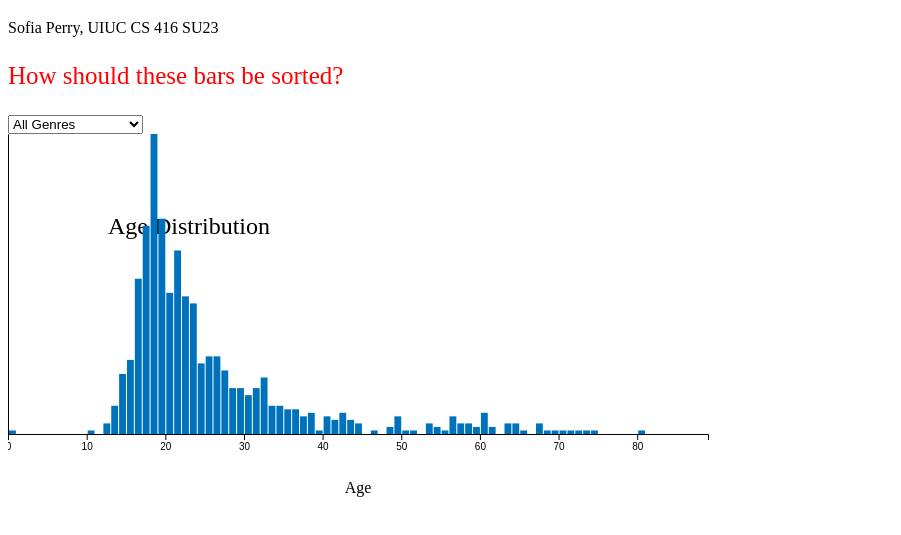
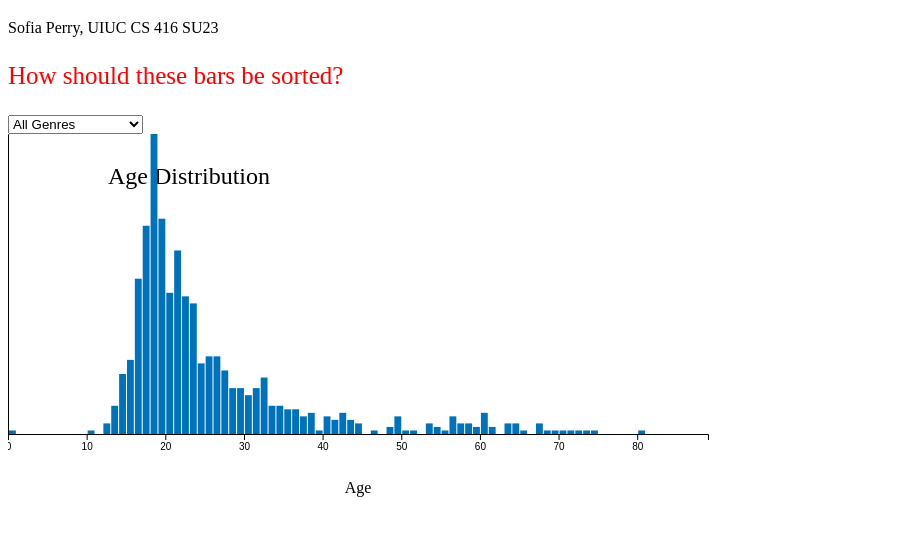
Before and after one commit to sofiaip2/sofiaip2.github.io, a plain HTML site: page index.html in a window 1280 px wide. Shown: the part 61-596 px from the top of the page, without its empty margins (0-901 px from the left). Drawn offline with nearby package versions, Linux system fonts and the light colour scheme.

Commit message:
Update index.html

```diff
--- a/index.html
+++ b/index.html
@@ -203,7 +203,7 @@
             var xScale = d3.scaleLinear().domain([0, d3.max(data, function(d) { return d.Age; })])
               .range([0,width]);
             svg.append("text")
-              .attr("transform", "translate(100,100)")
+              .attr("transform", "translate(100,50)")
               .attr("xScale",100).attr("yScale",100)
               .attr("font-size", "24px")
               .text("Age Distribution")
```
